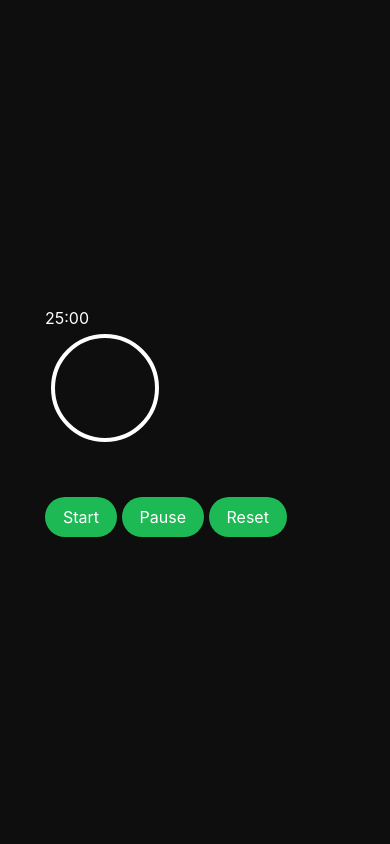
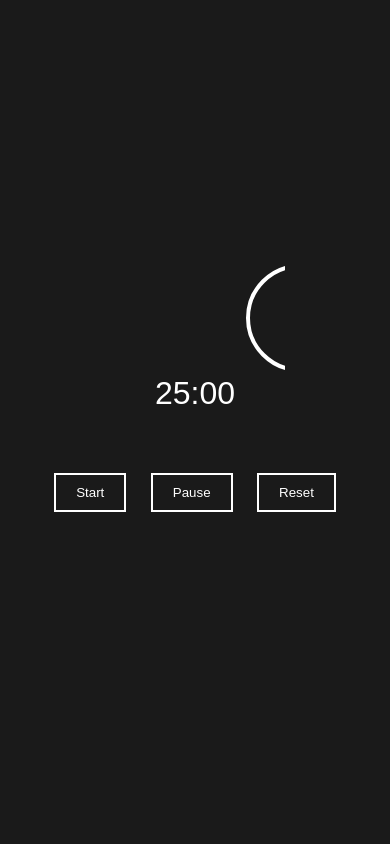
Before and after one commit to PHANTOMFIRE404/phantomdev, a Flask app: page / in a window 390 px wide. Run offline with Flask 2, Linux system fonts and the light colour scheme; some libraries are stand-ins or nearby versions.

Commit message:
Update style.css

```diff
--- a/static/style.css
+++ b/static/style.css
@@ -1,74 +1,61 @@
-/* Basic Spotify-inspired dark theme */
-
-* {
-  margin: 0;
-  padding: 0;
-  box-sizing: border-box;
-  font-family: 'Inter', 'Poppins', sans-serif;
+body {
+    background-color: #1a1a1a;
+    color: white;
+    font-family: sans-serif;
+    display: flex;
+    justify-content: center;
+    align-items: center;
+    height: 100vh;
+    margin: 0;
 }
 
-body {
-  background: #0d0d0d;
-  color: #fff;
-  height: 100vh;
-  display: flex;
-  flex-direction: column;
-  align-items: center;
-  justify-content: center;
+.timer-container {
+    text-align: center;
 }
 
-/* Glowing green highlight */
-h1 {
-  font-size: 2.5rem;
-  color: #1db954;
-  text-shadow: 0 0 10px #1db95480;
-  margin-bottom: 20px;
+.timer {
+    position: relative;
+    width: 120px;
+    height: 120px;
+    margin: 0 auto 20px;
 }
 
-/* Message text */
-#msg {
-  font-size: 1.2rem;
-  color: #ccc;
-  transition: color 0.3s ease, transform 0.3s ease;
+.time-display {
+    font-size: 2em;
+    position: absolute;
+    top: 50%;
+    left: 50%;
+    transform: translate(-50%, -50%);
 }
 
-/* Hover or animated glow */
-#msg:hover {
-  color: #1db954;
-  transform: scale(1.05);
+.progress-ring {
+    position: absolute;
+    top: 0;
+    left: 0;
+    width: 100%;
+    height: 100%;
+    transform: rotate(-90deg);
 }
 
-/* Simple animated background pulse */
-@keyframes pulse {
-  0% { background-color: #0d0d0d; }
-  50% { background-color: #111; }
-  100% { background-color: #0d0d0d; }
+.progress-ring__circle {
+    transition: 0.35s stroke-dashoffset;
+    transform: rotate(-90deg);
+    transform-origin: 50% 50%;
+    stroke-dasharray: 326.72;
+    stroke-dashoffset: 0;
 }
 
-body {
-  animation: pulse 6s infinite;
+.controls button {
+    background-color: transparent;
+    border: 2px solid white;
+    color: white;
+    padding: 10px 20px;
+    margin: 0 10px;
+    cursor: pointer;
+    transition: 0.3s;
 }
 
-/* Button example */
-button {
-  background: #1db954;
-  border: none;
-  color: white;
-  padding: 10px 18px;
-  font-size: 1rem;
-  border-radius: 25px;
-  cursor: pointer;
-  margin-top: 15px;
-  transition: background 0.3s ease, transform 0.3s ease;
+.controls button:hover {
+    background-color: white;
+    color: #1a1a1a;
 }
-
-button:hover {
-  background: #19a348;
-  transform: scale(1.05);
-}
-
-/* Responsive design */
-@media (max-width: 600px) {
-  h1 { font-size: 2rem; }
-  #msg { font-size: 1rem; }
-}
```
